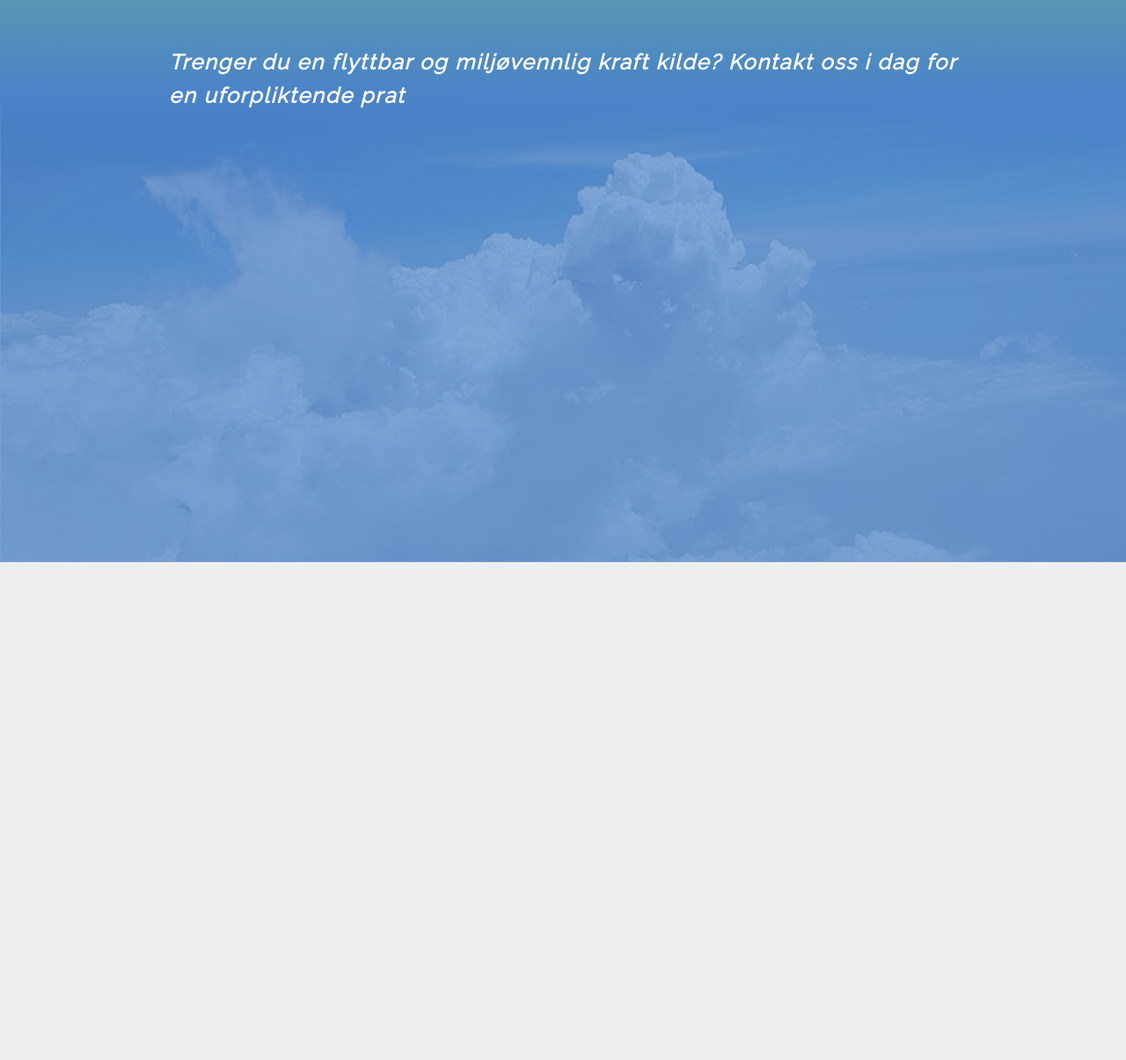
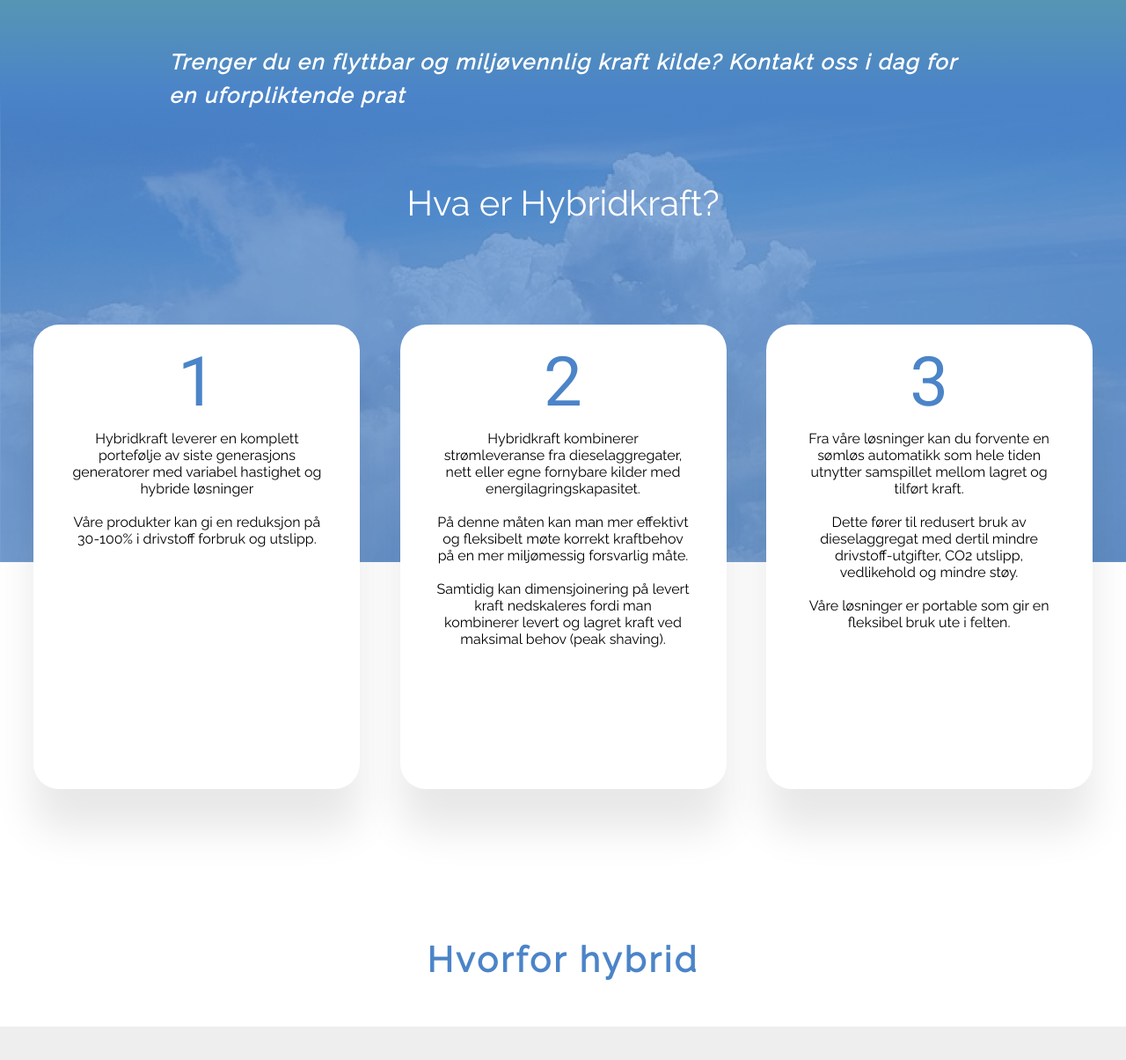
Before and after one commit to rayosdev/hybridkraft, a website: page dist/index.html in a window 1280 px wide. Shown: the part 1249-2454 px from the top of the page at 88% size. Before the commit the page ends 2378 px from the top, so only its background shows below. Drawn offline with Linux system fonts and the light colour scheme.

Commit message:
card section

```diff
--- a/dist/css/style.css
+++ b/dist/css/style.css
@@ -50,6 +50,15 @@ li {
 
 .action-btn-outlined:hover {
   opacity: 0.9;
+}
+
+.section-h1 {
+  font-family: Raleway;
+  font-style: normal;
+  font-weight: normal;
+  font-size: 40px;
+  line-height: 47px;
+  text-align: center;
 }
 
 .top-bar {
@@ -333,12 +342,6 @@ li {
 }
 
 .top-section__container h1 {
-  font-family: Raleway;
-  font-style: normal;
-  font-weight: normal;
-  font-size: 40px;
-  line-height: 47px;
-  text-align: center;
   max-width: 585px;
   -ms-grid-column-align: center;
       justify-self: center;
@@ -377,7 +380,7 @@ li {
       justify-self: center;
 }
 
-.middle-section {
+.sky-section {
   position: relative;
   top: -490px;
   z-index: -1;
@@ -385,7 +388,7 @@ li {
   background-color: #4B84C8;
 }
 
-.middle-section:after {
+.sky-section:before {
   content: "";
   width: 100%;
   display: block;
@@ -399,11 +402,94 @@ li {
   min-height: 560px;
 }
 
-.middle-section__bg-img {
-  opacity: 0.3;
+.sky-section__container {
+  max-width: 1440px;
+  margin: 0 auto;
+  display: -ms-grid;
+  display: grid;
+  height: 100%;
+  position: relative;
+  z-index: 100;
 }
 
-.middle-section img {
-  width: 100%;
+.sky-section__container h1 {
+  max-width: 585px;
+  -ms-grid-column-align: center;
+      justify-self: center;
+  margin-top: 10%;
+  color: #fff;
+}
+
+.card-section {
+  background: #fff;
+  height: 244;
+  position: relative;
+  top: -490px;
+}
+
+.card-section__container {
+  max-width: 1440px;
+  margin: 0 auto;
+}
+
+.card-section__container .card-container {
+  margin: 0 3%;
+  display: -webkit-box;
+  display: -ms-flexbox;
+  display: flex;
+  -webkit-box-pack: justify;
+      -ms-flex-pack: justify;
+          justify-content: space-between;
+}
+
+.card-section__container .card {
+  position: relative;
+  display: -ms-grid;
+  display: grid;
+  -ms-grid-rows: 120px auto;
+      grid-template-rows: 120px auto;
+  top: -270px;
+  width: 371px;
+  height: 528px;
+  background: #fff;
+  -webkit-box-shadow: 0px 47px 47px rgba(0, 0, 0, 0.094);
+          box-shadow: 0px 47px 47px rgba(0, 0, 0, 0.094);
+  border-radius: 29px;
+  text-align: center;
+}
+
+.card-section__container .card h1 {
+  width: 238.14px;
+  height: 69.21px;
+  font-family: Roboto;
+  font-style: normal;
+  font-weight: normal;
+  font-size: 78px;
+  line-height: 91px;
+  color: #4B84C8;
+  margin-top: 20px;
+  -ms-grid-column-align: center;
+      justify-self: center;
+}
+
+.card-section__container .card p {
+  margin: 0 42px;
+}
+
+.why-section {
+  background: #fff;
+  position: relative;
+  top: -590px;
+}
+
+.why-section__container {
+  max-width: 1440px;
+  margin: 0 auto;
+}
+
+.why-section__container h1 {
+  font-weight: bolder;
+  letter-spacing: 0.08em;
+  color: #4B84C8;
 }
 /*# sourceMappingURL=style.css.map */
--- a/dist/css/style.sass
+++ b/dist/css/style.sass
@@ -58,6 +58,15 @@ li
 
     &:hover
         opacity: 0.9
+
+.section-h1
+
+    font-family: Raleway;
+    font-style: normal;
+    font-weight: normal;
+    font-size: 40px;
+    line-height: 47px;
+    text-align: center;
 
 // ___ Header
 
@@ -184,6 +193,7 @@ li
         width: 100%
         user-select: none
 
+
     &__container
         max-width: 1440px
         margin: 0 auto
@@ -266,13 +276,6 @@ li
             grid-area: cEnd
 
         h1
-            font-family: Raleway;
-            font-style: normal;
-            font-weight: normal;
-            font-size: 40px;
-            line-height: 47px;
-            text-align: center;
-
             max-width: 585px;
             justify-self: center
 
@@ -307,14 +310,14 @@ li
             justify-self: center
 
 
-.middle-section
+.sky-section
 
     position: relative
     top: -490px
     z-index: -1
     min-height: 560px;
     background-color: #4B84C8
-    &:after
+    &:before
         content: ""
         width: 100%
         display: block
@@ -327,8 +330,79 @@ li
         left: 0
         min-height: 560px;
 
-    &__bg-img
-        opacity: 0.3
+    &__container
+        max-width: 1440px
+        margin: 0 auto
+        display: grid
+        height: 100%
+        position: relative
+        z-index: 100
 
-    img
-        width: 100%
+        h1
+
+            max-width: 585px;
+            justify-self: center
+
+            margin-top: 10%
+            color: #fff
+
+.card-section
+    background: #fff
+    height: 244
+    position: relative
+    top: -490px
+
+    &__container
+        max-width: 1440px
+        margin: 0 auto
+
+        .card-container
+            margin: 0 3%
+            display: flex
+            justify-content: space-between
+
+        .card
+            position: relative
+            display: grid
+            grid-template-rows: 120px auto
+            top: -270px
+
+            width: 371px;
+            height: 528px;
+
+            background: #fff;
+            box-shadow: 0px 47px 47px rgba(0, 0, 0, 0.094);
+            border-radius: 29px;
+            text-align: center
+
+            h1
+                width: 238.14px;
+                height: 69.21px;
+
+                font-family: Roboto;
+                font-style: normal;
+                font-weight: normal;
+                font-size: 78px;
+                line-height: 91px;
+
+
+                color: #4B84C8;
+                margin-top: 20px
+                justify-self: center
+
+            p
+                margin: 0 42px
+
+.why-section
+    background: #fff
+    position: relative
+    top: -590px
+
+    &__container
+        max-width: 1440px
+        margin: 0 auto
+        h1
+            font-weight: bolder;
+            letter-spacing: 0.08em;
+
+            color: #4B84C8;
--- a/dist/index.html
+++ b/dist/index.html
@@ -36,6 +36,7 @@
         </div>
         <div class="top-content">
             <img class="top-content__bend" src="img/header-bend-top.svg" alt="" class="top-content-area__top-bend">
+            <!-- <div class="top-content__bend"></div> -->
             <div class="top-content__container">
                 <h1>Miljøvennlig og stille strøm</h1>
                 <p>Med en grønnere profil mot utslippsfrie byggeplasser</p>
@@ -48,7 +49,7 @@
 
         <div class="top-section__container">
             <img id="cPlug" class="graphic-plug" src="img/graphic-plug.svg" alt="">
-            <h1 id="cHead">Redusér løpende kostnader med ren og fleksibel kraft</h1>
+            <h1 id="cHead" class="section-h1">Redusér løpende kostnader med ren og fleksibel kraft</h1>
             <img id="cNatu" src="img/img-nature.jpg" alt="" class="img-nature-sm">
             <p id="cPar1">Hybridkraft er Skandinavias ledende leverandør av mobile, miljøvennlige kraftkilder.
                     Våre hybride kraftløsninger tilbyr et renere, CO2- og støyreduserende alternativ som kan gjøre deg mer konkurransedyktig og attraktiv som leverandør.
@@ -65,10 +66,52 @@
             <h4 id="cEnd">Trenger du en flyttbar og miljøvennlig kraft kilde?  Kontakt oss i dag for en uforpliktende prat</h4>
         </div>
     </section>
-    <section class="middle-section">
+    <section class="sky-section">
         <!-- <img class="middle-section__bg-img" src="img/img-clouds.jpg" alt="" srcset=""> -->
-        <div class="middle-section__container">
-            <h1>Hva er Hybridkraft?</h1>
+        <div class="sky-section__container">
+            <h1 class="section-h1">Hva er Hybridkraft?</h1>
+        </div>
+    </section>
+    <section class="card-section">
+        <div class="card-section__container">
+            <div class="card-container">
+
+                <div class="card card1">
+                    <h1>1</h1>
+                    <p>
+                        Hybridkraft leverer en komplett portefølje av siste generasjons generatorer med variabel hastighet og hybride løsninger
+                        <br /><br />
+                        Våre produkter kan gi en reduksjon på 30-100% i drivstoff forbruk og utslipp.
+                    </p>
+                </div>
+                <div class="card card1">
+                    <h1>2</h1>
+                    <p>
+                        Hybridkraft kombinerer strømleveranse fra dieselaggregater, nett eller egne fornybare kilder med energilagringskapasitet.
+                        <br /><br />
+                        På denne måten kan man mer effektivt og fleksibelt møte korrekt kraftbehov på en mer miljømessig forsvarlig måte.
+                        <br /><br />
+                        Samtidig kan dimensjoinering på levert kraft nedskaleres fordi man kombinerer levert og lagret kraft ved maksimal behov (peak shaving).
+                    </p>
+                </div>
+                <div class="card card1">
+                    <h1>3</h1>
+                    <p>
+                        Fra våre løsninger kan du forvente en sømløs automatikk som hele tiden utnytter samspillet mellom lagret og tilført kraft.
+                        <br /><br />
+                        Dette fører til redusert bruk av dieselaggregat med dertil mindre drivstoff-utgifter,
+                        CO2 utslipp, vedlikehold
+                        og mindre støy.
+                        <br /><br />
+                        Våre løsninger er portable som gir en fleksibel bruk ute i felten.
+                    </p>
+                </div>
+            </div>
+        </div>
+    </section>
+    <section class="why-section">
+        <div class="why-section__container">
+            <h1 class="section-h1">Hvorfor hybrid</h1>
         </div>
     </section>
 </div>
```
Also changed, not shown: 1 other file.
